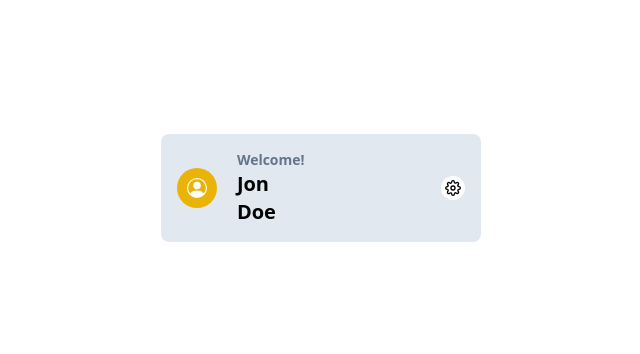
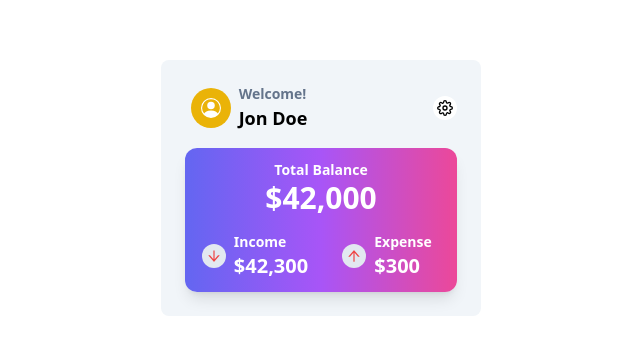
Before and after one commit to Tonnykithui/ExpenseTracker, a React (Create React App) app: page / in a window 1280 px wide. Shown: the part 212-566 px from the top of the page, without its empty margins (319-959 px from the left). Built offline with nearby package versions, Linux system fonts and the light colour scheme.

Commit message:
Developed the card component fully

```diff
--- a/src/components/AppWrap/AppW.jsx
+++ b/src/components/AppWrap/AppW.jsx
@@ -1,4 +1,5 @@
 import React from 'react'
+import Card from '../Card/Card'
 import Welcome from '../Welcome/Welcome'
 
 const AppW = () => {
@@ -6,6 +7,7 @@ const AppW = () => {
     <div className='app-wrap'>
         <div className="app-contents">
             <Welcome />
+            <Card />
         </div>
     </div>
   )
--- /dev/null
+++ b/src/components/Transaction/Transaction.jsx
@@ -0,0 +1,17 @@
+import React from 'react'
+
+const Transaction = () => {
+  return (
+    <div className='transaction-wrap'>
+        <div className="transaction">
+            <h1>Transaction</h1>
+            <p>View All</p>
+        </div>
+        <div className="transaction-list">
+
+        </div>
+    </div>
+  )
+}
+
+export default Transaction
--- a/src/index.css
+++ b/src/index.css
@@ -8,16 +8,16 @@
 }
 
 .app-wrap{
-    @apply p-4 w-80 bg-slate-200 rounded-lg;
+    @apply p-4 w-80 bg-slate-100 rounded-lg;
 }
 
 .app-contents{
-    @apply flex flex-row;
+    @apply flex flex-col;
 }
 
 /*    SETTINGS   */
 .welcome{
-    @apply grid grid-cols-2 gap-4 items-center;
+    @apply grid grid-cols-2 gap-4 items-center m-2;
 }
 
 .img-txt{
@@ -30,7 +30,7 @@
 }
 
 .welcome-txt-name{
-    @apply flex flex-col pl-5;
+    @apply flex flex-col pl-2;
 }
 
 .welcome-txt-name p{
@@ -38,7 +38,7 @@
 }
 
 .welcome-txt-name h3{
-    @apply text-xl font-semibold text-black;
+    @apply text-lg font-semibold text-black;
 }
 
 .welcome-settings{
@@ -56,12 +56,70 @@
 }
 
 .card{
+    @apply flex flex-col bg-gradient-to-r from-indigo-500 via-purple-500 to-pink-500 rounded-xl p-3 shadow-lg;
+}
+
+.card-top{
+    @apply text-white flex flex-col text-center;
+}
+
+.card-top p{
+    @apply text-sm font-semibold;
+}
+
+.card-top h2{
+    @apply text-3xl font-bold;
+}
+
+.card-bottom{
+    @apply grid grid-cols-2 gap-4 mt-4;
+}
+
+.card-left{
+    @apply col-span-1 flex flex-row items-center justify-center;
+}
+
+.logo-card-left, .logo-card-right{
+    @apply bg-slate-200 p-1 rounded-full mr-2 text-red-500;
+}
+
+.card-left-amount, .card-right-amount{
+    @apply flex flex-col text-white;
+}
+
+.card-left-amount p, .card-right-amount p{
+    @apply text-sm font-semibold;
+}
+
+.card-left-amount h3, .card-right-amount h3{
+    @apply font-semibold text-xl;
+}
+
+.card-right{
+    @apply col-span-1 flex flex-row items-center justify-center;
+}
+
+
+/*    Transaction    */
+.transaction-wrap{
     @apply flex flex-col;
 }
 
-.card-top{
-    @apply text-white flex flex-col;
+.transaction{
+    @apply flex flex-row justify-between;
 }
+
+.transaction h1{
+    @apply font-bold;
+}
+
+
+
+
+
+
+
+
 /* .box-cont{
     @apply pb-14;
 }
```
